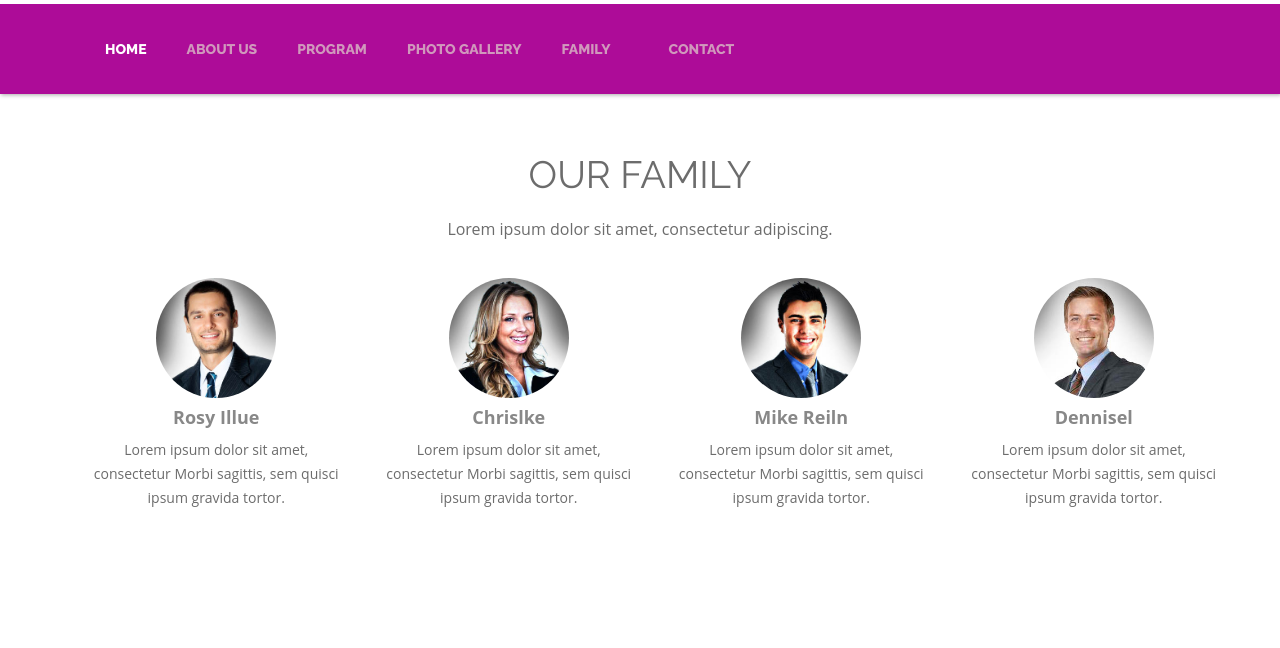
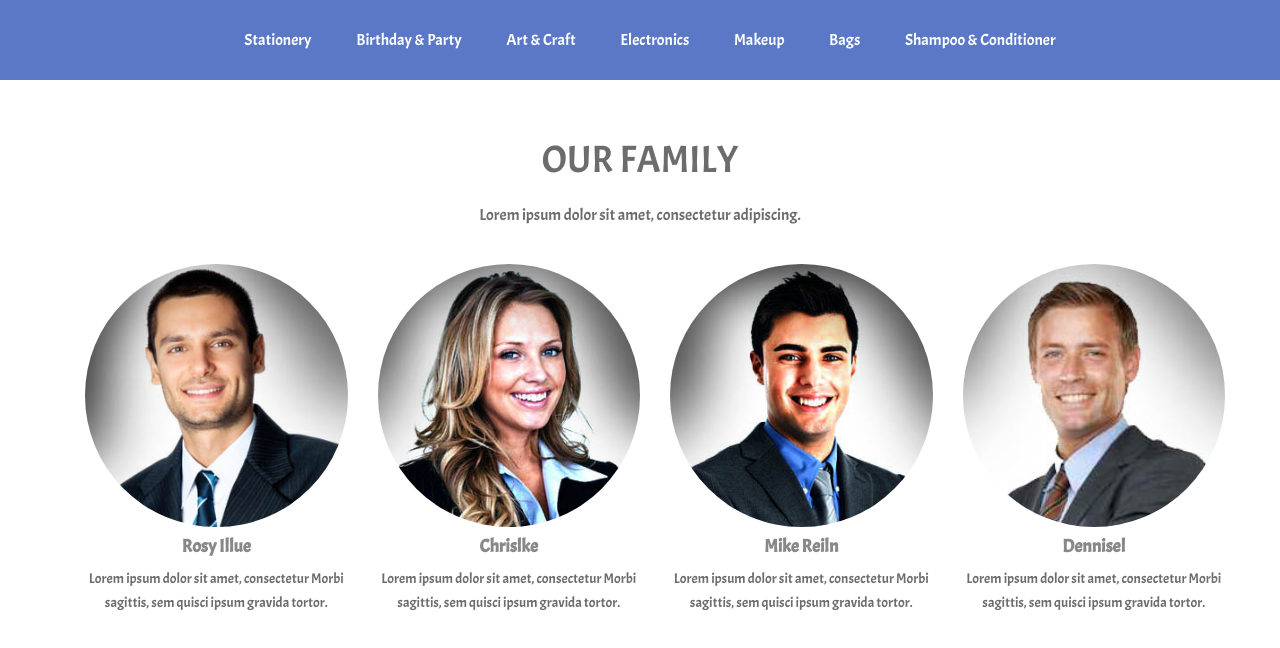
Before and after one commit to Arslan0510/importshop, a React (Create React App) app: page /family in a window 1280 px wide. Shown: the top 648 px of the page. Built offline with nearby package versions, Linux system fonts and the light colour scheme.

Commit message:
pages changes with navbar

```diff
--- a/src/App.js
+++ b/src/App.js
@@ -3,7 +3,7 @@ import Routes from './Routes';
 
 function App() {
   return (
-    <div>
+    <div className='root'>
       <Routes />
     </div>
   );
--- /dev/null
+++ b/src/components/HeaderSection/HeaderNav.js
@@ -0,0 +1,75 @@
+import React, { useState, useEffect } from 'react';
+import './navbar.css';
+
+export default function HearderNav() {
+  const [scrolled, setScrolled] = useState(false);
+  const handleClick = () => {
+    const navLinks = document.querySelector('.nav-links');
+    const links = document.querySelectorAll('.nav-links li');
+    navLinks.classList.toggle('open');
+    if (navLinks.classList.contains('open')) {
+      document.querySelector('.top_cont_outer').classList.remove('fade-out');
+      document.querySelector('.top_cont_outer').classList.add('fade-in');
+      console.log('yes');
+    } else {
+      document.querySelector('.top_cont_outer').classList.remove('fade-in');
+      document.querySelector('.top_cont_outer').classList.add('fade-out');
+      console.log('no');
+    }
+    links.forEach((link) => {
+      link.classList.toggle('fade');
+    });
+  };
+  useEffect(() => {
+    window.addEventListener('scroll', () => {
+      const isTop = window.scrollY < 100;
+      console.log(window.scrollY);
+      if (isTop !== true) {
+        setScrolled(true);
+      } else {
+        setScrolled(false);
+      }
+    });
+    return () => {
+      window.removeEventListener('scroll');
+    };
+  }, []);
+  return (
+    <>
+      <nav className={scrolled ? 'fill scroll' : 'fill'}>
+        <div className='hamburger' onClick={handleClick}>
+          <div className='line'></div>
+          <div className='line'></div>
+          <div className='line'></div>
+        </div>
+        <ul className='nav-links'>
+          <li>
+            <a href='/about'>Stationery</a>
+          </li>
+          <li>
+            <a href='/program'>Birthday & Party</a>
+          </li>
+          <li>
+            <a href='/gallery'>Art & Craft</a>
+          </li>
+          <li>
+            <a href='/family'>Electronics</a>
+          </li>
+          <li>
+            <a href='/makeup'>Makeup</a>
+          </li>
+          <li>
+            <a href='/bags'>Bags</a>
+          </li>
+          <li>
+            <a href='/contact'>Shampoo & Conditioner</a>
+          </li>
+        </ul>
+      </nav>
+
+      {/* <section className='landing'>
+        <h1>Dots</h1>
+      </section> */}
+    </>
+  );
+}
--- /dev/null
+++ b/src/components/HeaderSection/navbar.css
@@ -0,0 +1,167 @@
+nav {
+  height: 10vh;
+  background: #5b78c7;
+}
+.scroll {
+  position: fixed;
+  width: 100%;
+  z-index: 1;
+}
+
+.nav-links {
+  display: flex;
+  list-style: none;
+  width: 70%;
+  height: 100%;
+  justify-content: space-around;
+  align-items: center;
+  margin: auto;
+}
+.nav-links li {
+  padding-right: 20px;
+}
+
+.nav-links li a {
+  color: white;
+  text-decoration: none;
+  font-size: 16px;
+}
+
+.landing {
+  height: 90vh;
+  display: flex;
+  justify-content: center;
+  align-items: center;
+}
+
+.landing h1 {
+  margin: 100px;
+  font-size: 50px;
+  color: #ae5fce;
+}
+
+.fade-in {
+  display: none;
+}
+.fade-out {
+  display: block;
+}
+
+/**
+* *Underline fill styling
+*/
+nav.stroke ul li a,
+nav.fill ul li a {
+  position: relative;
+}
+nav.stroke ul li a:after,
+nav.fill ul li a:after {
+  position: absolute;
+  bottom: 0;
+  left: 0;
+  right: 0;
+  margin: 0;
+  width: 0%;
+  content: '.';
+  color: transparent;
+  background: #aaa;
+  height: 1px;
+}
+
+nav.fill ul li a {
+  transition: all 2s;
+  padding: 10px;
+}
+
+nav.fill ul li a:after {
+  text-align: left;
+  content: '.';
+  margin: 0;
+  opacity: 0;
+}
+nav.fill ul li a:hover {
+  color: #fff;
+  z-index: 1;
+}
+nav.fill ul li a:hover:after {
+  z-index: -10;
+  -webkit-animation: fill 1s forwards;
+  -moz-animation: fill 1s forwards;
+  opacity: 1;
+}
+/* Keyframes */
+@keyframes fill {
+  0% {
+    width: 0%;
+    height: 1px;
+  }
+  50% {
+    width: 100%;
+    height: 1px;
+  }
+  100% {
+    width: 100%;
+    height: 100%;
+    background: #000;
+  }
+}
+
+@media screen and (max-width: 768px) {
+  .line {
+    width: 30px;
+    height: 3px;
+    background: white;
+    margin: 5px;
+  }
+  nav {
+    position: relative;
+  }
+
+  .hamburger {
+    position: absolute;
+    cursor: pointer;
+    right: 5%;
+    top: 50%;
+    transform: translate(-5%, -50%);
+    z-index: 2;
+  }
+  .nav-links {
+    position: fixed;
+    background: #5b78c7;
+    height: 100vh;
+    width: 100%;
+    flex-direction: column;
+    clip-path: circle(100px at 100% 100%);
+    -webkit-clip-path: circle(100px at 100% 100%);
+    transition: all 1s ease-out;
+    pointer-events: none;
+  }
+
+  .nav-links.open {
+    clip-path: circle(1000px at 100% 100%);
+    -webkit-clip-path: circle(1000px at 100% 100%);
+    pointer-events: all;
+  }
+
+  .landing {
+    flex-direction: column;
+  }
+  .nav-links li {
+    opacity: 0;
+  }
+  .nav-links li a {
+    font-size: 25px;
+  }
+  .nav-links li:nth-child(1) {
+    transition: all 0.5s ease 0.2s;
+  }
+  .nav-links li:nth-child(2) {
+    transition: all 0.5s ease 0.6s;
+  }
+  .nav-links li:nth-child(3) {
+    transition: all 0.5s ease 0.8s;
+  }
+  li.fade {
+    opacity: 1;
+  }
+}
--- a/src/components/HeroSection/index.js
+++ b/src/components/HeroSection/index.js
@@ -10,11 +10,11 @@ function index() {
               <div class='col-md-12'>
                 <div class='top_left_cont zoomIn wow animated'>
                   <h2>
-                    We’re getting married.
+                    We’re opening soon.
                     <br />
-                    <strong>Rachel & Martin</strong>
+                    <strong>Fizza & Daughters</strong>
                   </h2>
-                  <h3>on December 28th 2015, Los Angeles, CA</h3>
+                  <h3>on August 14th 2020, Rawalpindi, PK</h3>
                 </div>
               </div>
             </div>
--- a/src/containers/About/index.js
+++ b/src/containers/About/index.js
@@ -1,5 +1,5 @@
 import React, { Component } from 'react';
-import HeaderSection from '../../components/HeaderSection';
+import HeaderNav from '../../components/HeaderSection/HeaderNav';
 import image1 from '../../assets/images/about1.png';
 import image2 from '../../assets/images/about2.png';
 
@@ -7,7 +7,7 @@ export class index extends Component {
   render() {
     return (
       <>
-        <HeaderSection />
+        <HeaderNav />
         <section id='aboutUs'>
           <div className='inner_wrapper about-us aboutUs-container fadeInLeft animated wow'>
             <div className='container'>
--- a/src/containers/Contact/index.js
+++ b/src/containers/Contact/index.js
@@ -1,11 +1,11 @@
 import React, { Component } from 'react';
-import HeaderSection from '../../components/HeaderSection';
+import HeaderNav from '../../components/HeaderSection/HeaderNav';
 
 export class index extends Component {
   render() {
     return (
       <>
-        <HeaderSection />
+        <HeaderNav />
         <footer class='footer_wrapper' id='contact'>
           <div class='container'>
             <section class='page_section contact' id='contact'>
--- a/src/containers/Dashboard/index.js
+++ b/src/containers/Dashboard/index.js
@@ -1,13 +1,15 @@
 import React, { Component } from 'react';
 import HeroSection from '../../components/HeroSection';
 import HeaderSection from '../../components/HeaderSection';
+import HearderNav from '../../components/HeaderSection/HeaderNav';
 
 export class index extends Component {
   render() {
     return (
       <>
         <HeroSection />
-        <HeaderSection />
+        <HearderNav />
+        {/* <HeaderSection /> */}
       </>
     );
   }
--- a/src/containers/Family/index.js
+++ b/src/containers/Family/index.js
@@ -1,5 +1,5 @@
 import React, { Component } from 'react';
-import HeaderSection from '../../components/HeaderSection';
+import HeaderNav from '../../components/HeaderSection/HeaderNav';
 import image1 from '../../assets/images/team01.jpg';
 import image2 from '../../assets/images/team02.jpg';
 import image3 from '../../assets/images/team03.jpg';
@@ -9,7 +9,7 @@ export class index extends Component {
   render() {
     return (
       <>
-        <HeaderSection />
+        <HeaderNav />
         <section class='page_section team' id='team'>
           <div class='container'>
             <h2>Our Family</h2>
--- a/src/containers/PhotoGallery/index.js
+++ b/src/containers/PhotoGallery/index.js
@@ -1,5 +1,5 @@
 import React, { Component } from 'react';
-import HeaderSection from '../../components/HeaderSection';
+import HeaderNav from '../../components/HeaderSection/HeaderNav';
 import image1 from '../../assets/images/portfolio_pic1.jpg';
 import image2 from '../../assets/images/portfolio_pic2.jpg';
 import image3 from '../../assets/images/portfolio_pic3.jpg';
@@ -13,7 +13,7 @@ export class index extends Component {
   render() {
     return (
       <>
-        <HeaderSection />
+        <HeaderNav />
         <section id='Portfolio' class='content'>
           <div class='container portfolio_title'>
             <div class='section-title'>
--- a/src/index.scss
+++ b/src/index.scss
@@ -7,9 +7,13 @@ Licence under Creative Commons Attribution 3.0
 @charset "utf-8";
 @import url('http://fonts.googleapis.com/css?family=Raleway:800, 700, 400');
 @import url('http://fonts.googleapis.com/css?family=Signika:400, 600');
+@import url('https://fonts.googleapis.com/css2?family=Acme&display=swap');
 
 /* Reset
 ---------------------------------*/
+.root {
+  overflow-y: hidden;
+}
 ul {
   list-style: none;
 }
@@ -19,7 +23,8 @@ ul {
 }
 
 img {
-  max-width: 100%;
+  width: 100%;
+  height: auto;
 }
 
 a,
@@ -206,7 +211,8 @@ figure.effect-oscar:hover img {
 ---------------------------------*/
 body {
   background: #fff;
-  font-family: 'Open Sans', sans-serif;
+  font-family: 'Acme', sans-serif;
+  // font-family: 'Open sans', sans-serif;
   font-size: 14px;
   font-weight: normal;
   color: #888888;
@@ -216,7 +222,8 @@ body {
 h2 {
   font-size: 38px;
   color: #222222;
-  font-family: 'Raleway', sans-serif;
+  // font-family: 'Raleway', sans-serif;
+  font-family: 'Acme', sans-serif;
   font-weight: normal;
   margin: 0px 0 25px 0;
   text-align: center;
@@ -224,7 +231,8 @@ h2 {
 }
 
 h3 {
-  font-family: 'Open Sans', sans-serif;
+  font-family: 'Acme', sans-serif;
+  // font-family: 'Open Sans', sans-serif;
   font-weight: 600;
   color: #222222;
   font-size: 18px;
@@ -234,7 +242,8 @@ h3 {
 h6 {
   font-size: 16px;
   color: #888888;
-  font-family: 'Open Sans', sans-serif;
+  font-family: 'Acme', sans-serif;
+  // font-family: 'Open Sans', sans-serif;
   font-weight: 400;
   text-align: center;
   margin: 0 0 60px 0;
@@ -317,7 +326,8 @@ div#main-nav {
   display: block;
   font-size: 14px;
   color: #222222;
-  font-family: 'Raleway', sans-serif;
+  font-family: 'Acme', sans-serif;
+  // font-family: 'Raleway', sans-serif;
   text-decoration: none;
   text-transform: uppercase;
   font-weight: 600;
@@ -378,7 +388,7 @@ div#main-nav {
 .top_cont_outer {
   background: #ed5441;
   position: relative;
-  background: url('./assets/images/main2.jpg') no-repeat;
+  background: url('./assets/images/main2.jpg') no-repeat center;
   background-size: cover;
 }
 
@@ -427,7 +437,8 @@ div#main-nav {
   color: #ad0c98;
   line-height: 60px;
   margin: 0 0 26px 0;
-  font-family: 'Raleway', sans-serif;
+  font-family: 'Acme', sans-serif;
+  // font-family: 'Raleway', sans-serif;
   text-align: center;
 }
 
@@ -452,7 +463,8 @@ div#main-nav {
 
 a.read_more,
 a.read_more2 {
-  font-family: 'Raleway', sans-serif;
+  font-family: 'Acme', sans-serif;
+  // font-family: 'Raleway', sans-serif;
   display: block;
   font-size: 16px;
   width: 178px;
@@ -531,13 +543,13 @@ a.read_more:hover {
   margin-top: 0;
   position: relative;
   top: 20px;
-  z-index: 20;
   display: block;
   text-align: center;
 }
 
 .service_block h3 {
-  font-family: 'Raleway', sans-serif;
+  font-family: 'Acme', sans-serif;
+  // font-family: 'Raleway', sans-serif;
   font-weight: 600;
   font-size: 25px;
   color: #fff;
@@ -625,7 +637,8 @@ a.contact_btn {
   font-size: 16px;
   color: #ed5441;
   border-radius: 3px;
-  font-family: 'Raleway', sans-serif;
+  font-family: 'Acme', sans-serif;
+  // font-family: 'Raleway', sans-serif;
   font-weight: 600;
   border: 2px solid #ed5441;
   transition: all 0.2s ease-in-out;
@@ -1394,7 +1407,8 @@ p {
 
 .section-title h2 {
   color: #222222;
-  font-family: 'Raleway', sans-serif;
+  font-family: 'Acme', sans-serif;
+  // font-family: 'Raleway', sans-serif;
   font-size: 34px;
   letter-spacing: -1px;
   margin: 0 0 15px;
@@ -1405,7 +1419,8 @@ p {
 .section-title span {
   display: block;
   color: #888888;
-  font-family: 'Open Sans', sans-serif;
+  font-family: 'Acme', sans-serif;
+  // font-family: 'Open Sans', sans-serif;
   font-size: 16px;
   font-weight: 400;
   margin: 0 0 60px;
@@ -1660,7 +1675,8 @@ p {
 .project-section-title h1 {
   margin-bottom: 5px !important;
   letter-spacing: 1px;
-  font-family: 'Raleway', sans-serif;
+  font-family: 'Acme', sans-serif;
+  // font-family: 'Raleway', sans-serif;
 }
 
 .project-page {
@@ -1892,6 +1908,9 @@ div.mc-image {
   }
 }
 @media (max-width: 768px) {
+  .root {
+    overflow-y: hidden;
+  }
   .navStyle {
     float: right;
     width: auto;
@@ -1904,11 +1923,14 @@ div.mc-image {
     font-size: 14px;
   }
   .top_cont_outer {
-    height: 335px;
+    height: 530px;
   }
   .hero_section {
     position: relative;
     padding-top: 10px;
+  }
+  .hero_wrapper {
+    height: 750px;
   }
   .top_left_cont {
     padding: 38px 0;
```
Also changed, not shown: src/containers/Program/index.js (+94 -24 lines).
